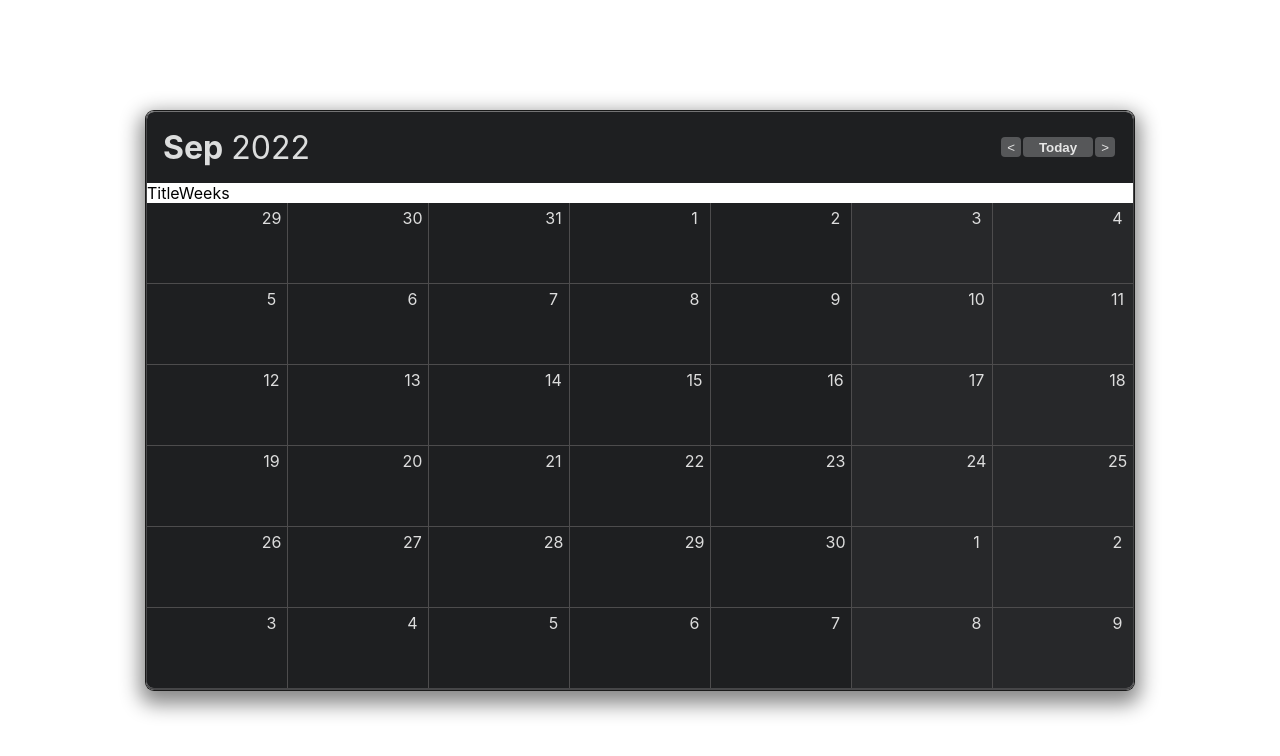
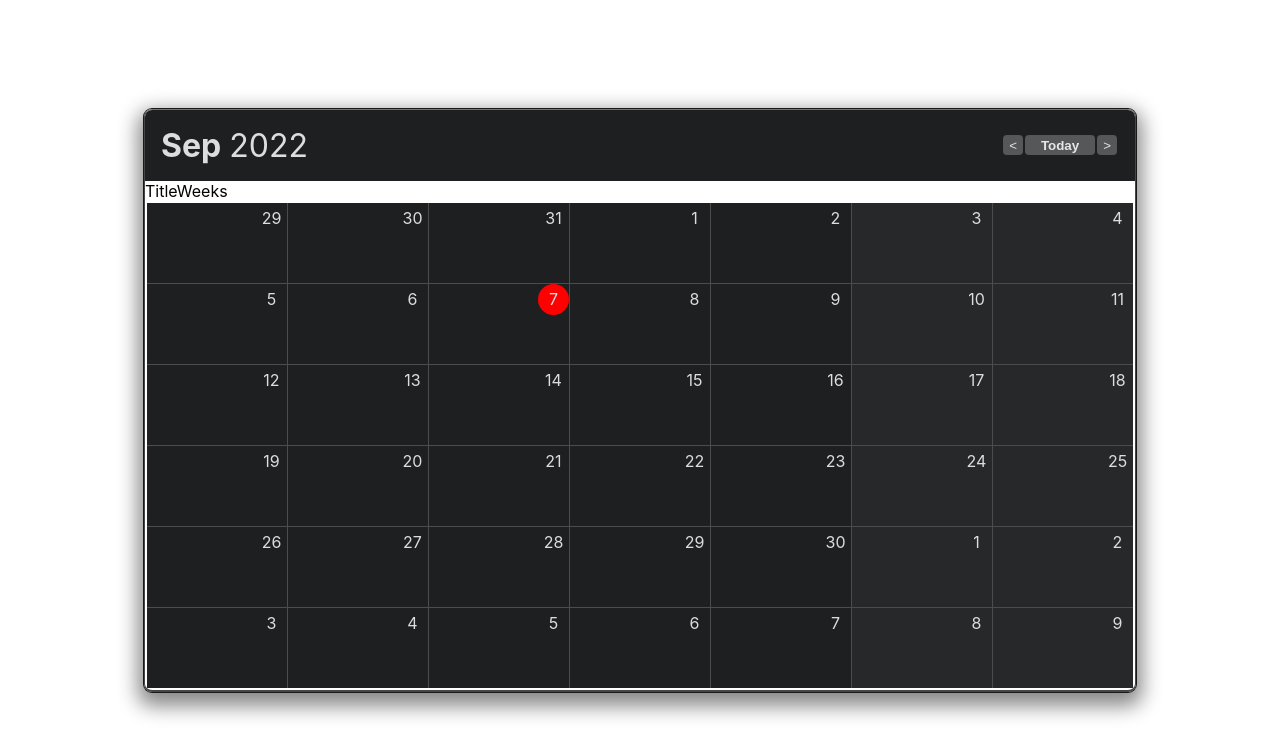
Before and after one commit to dimonkatri4/calendar, a React (Create React App) app: page / in a window 1280 px wide. Shown: the top 756 px of the page. Built offline with nearby package versions, Linux system fonts and the light colour scheme.

Commit message:
added currentDay

```diff
--- a/src/components/CalendarGrid/CalendarGrid.tsx
+++ b/src/components/CalendarGrid/CalendarGrid.tsx
@@ -2,6 +2,7 @@ import React from 'react';
 import styled from "styled-components";
 import {useSelector} from "react-redux";
 import {getDaysMap} from "../../store/selectors/dateSelectors";
+import moment, {Moment} from 'moment';
 
 interface PropsCellWrapper {
     isWeekday: boolean
@@ -18,7 +19,19 @@ const GridWrapper = styled.div`
     grid-template-rows: repeat(6, 1fr);
     grid-gap: 1px;
     background-color: #4D4C4D;
+    margin: 2px;
 `;
+
+const CurrentDay = styled.div`
+  height: 100%;
+  width: 100%;
+  background: #f00;
+  border-radius: 50%;
+  display: flex;
+  align-items: center;
+  justify-content: center;
+`;
+
 
 const CellWrapper = styled.div<PropsCellWrapper>`
 	min-height: 80px;
@@ -40,6 +53,7 @@ const DayWrapper = styled.div`
     justify-content: center;
 ;`
 
+const isCurrentDay = (day: Moment) => moment().isSame(day, 'day');
 
 const CalendarGrid = () => {
 
@@ -54,7 +68,9 @@ const CalendarGrid = () => {
                 >
                     <RowInCell justifyContent={'flex-end'}>
                         <DayWrapper>
-                            {dayItem.format('D')}
+                            {isCurrentDay(dayItem) ? <CurrentDay>{dayItem.format('D')}</CurrentDay> :
+                                dayItem.format('D')
+                            }
                         </DayWrapper>
                     </RowInCell>
                 </CellWrapper>
```
